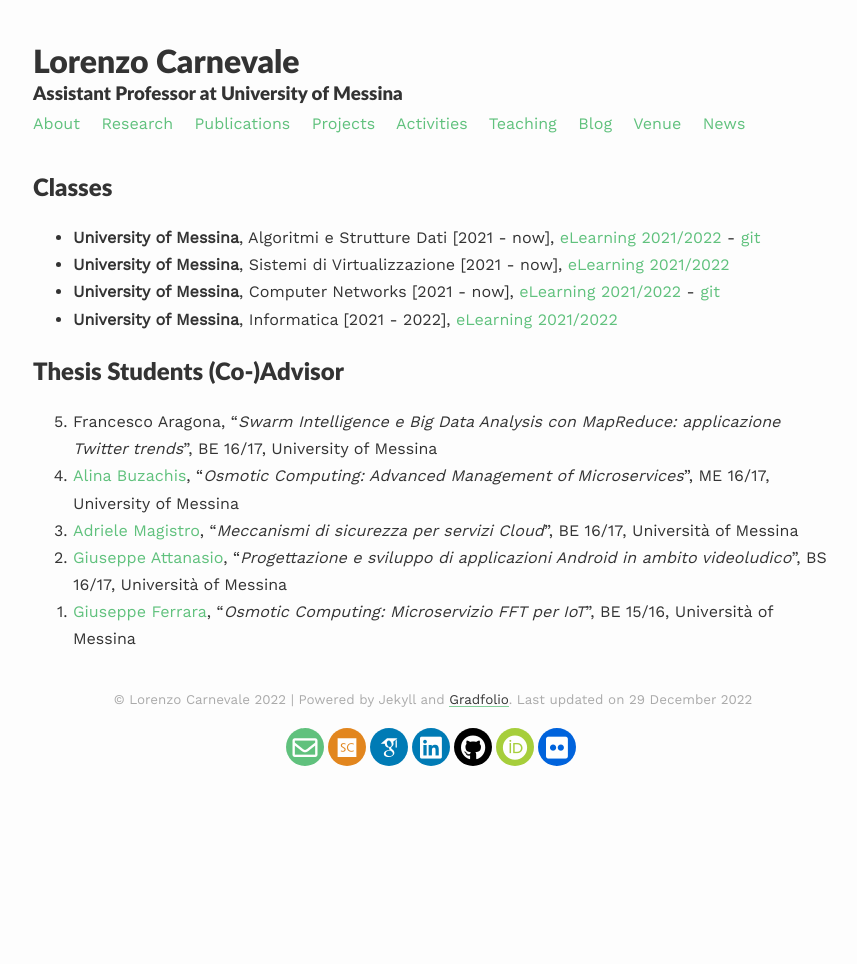
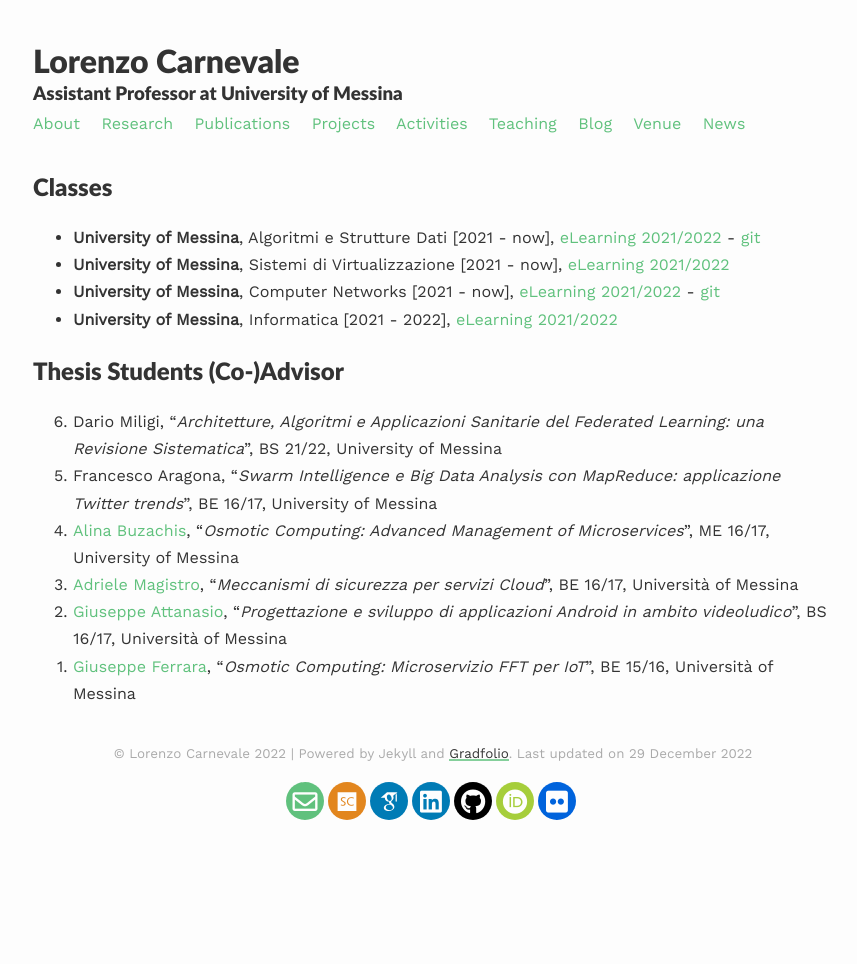
Before and after one commit to lcarnevale/lcarnevale.github.io, a Jekyll site: the page built from _pages/teaching.md, in a window 1280 px wide. Shown: the whole page, without its empty margins (207-1064 px from the left). Built offline with Jekyll 4.4.1, drawn with Linux system fonts in a browser that asks for light colours; nearby versions of some CDN libraries; some web fonts are replaced.

Commit message:
new thesis completed

```diff
--- a/_pages/teaching.md
+++ b/_pages/teaching.md
@@ -12,6 +12,7 @@ published: true
 - **University of Messina**, Informatica [2021 - 2022], [eLearning 2021/2022](https://moodle2.unime.it/course/view.php?id=48069)
 
 ## Thesis Students (Co-)Advisor
+1. Dario Miligi, "*Architetture, Algoritmi e Applicazioni Sanitarie del Federated Learning: una Revisione Sistematica*", BS 21/22, University of Messina
 1. Francesco Aragona, "*Swarm Intelligence e Big Data Analysis con MapReduce: applicazione Twitter trends*", BE 16/17, University of Messina
 1. [Alina Buzachis](https://it.linkedin.com/in/alina-buzachis-709995b6), "*Osmotic Computing: Advanced Management of Microservices*", ME 16/17, University of Messina
 1. [Adriele Magistro](https://www.linkedin.com/in/adriele-magistro-94ba06b9/), "*Meccanismi di sicurezza per servizi Cloud*", BE 16/17, Università of Messina
```
